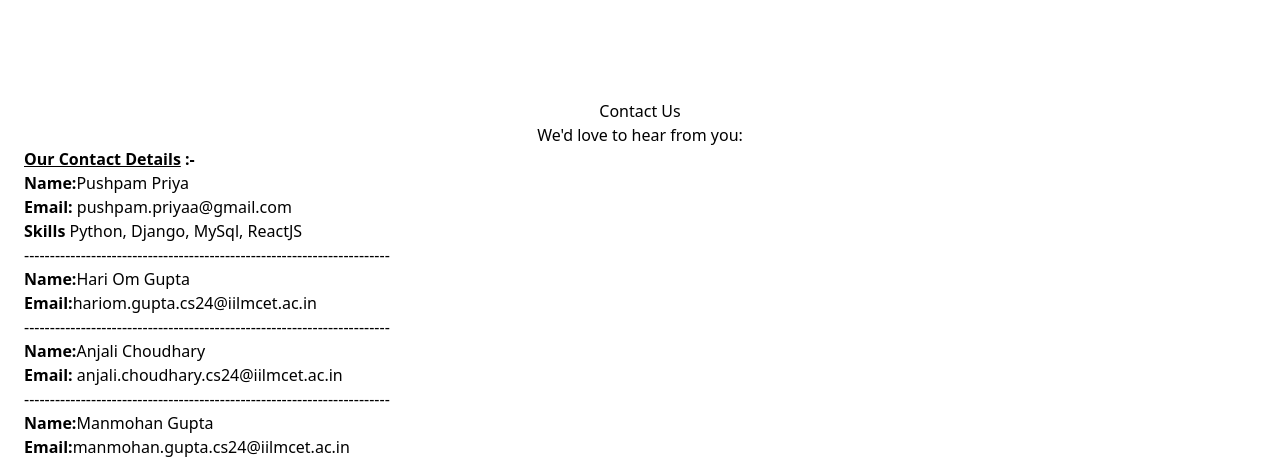
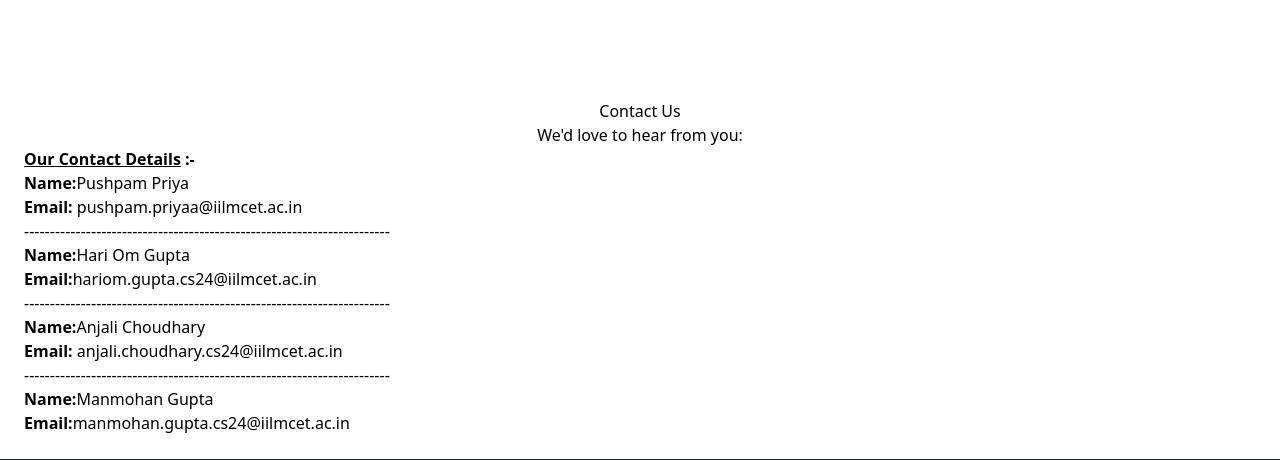
Before and after one commit to pushpam-priya/Service-Sage, a Django app: page /core/contact/ in a window 1280 px wide. Shown: the part 77-537 px from the top of the page. Run offline with Django 4.2, Linux system fonts and the light colour scheme; some libraries are stand-ins or nearby versions.

Commit message:
Update contact.html

```diff
--- a/core/templates/core/contact.html
+++ b/core/templates/core/contact.html
@@ -10,8 +10,7 @@
     <div class="contact-details">
       <h2><b><u>Our Contact Details</u> :-</b></h2>
       <p><strong>Name:</strong>Pushpam Priya</p>
-      <p><strong>Email:</strong> pushpam.priyaa@gmail.com</p>
-      <p><strong>Skills</strong> Python, Django, MySql, ReactJS </p>
+      <p><strong>Email:</strong> pushpam.priyaa@iilmcet.ac.in</p>
     </div>
     <div class="contact-details">
       <h2>-----------------------------------------------------------------------</h2>
```
